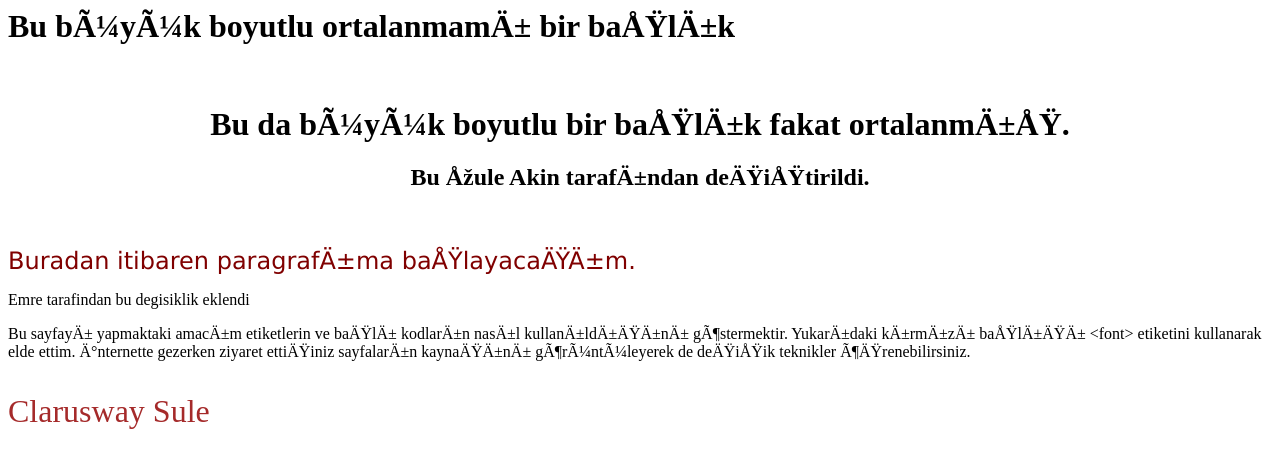
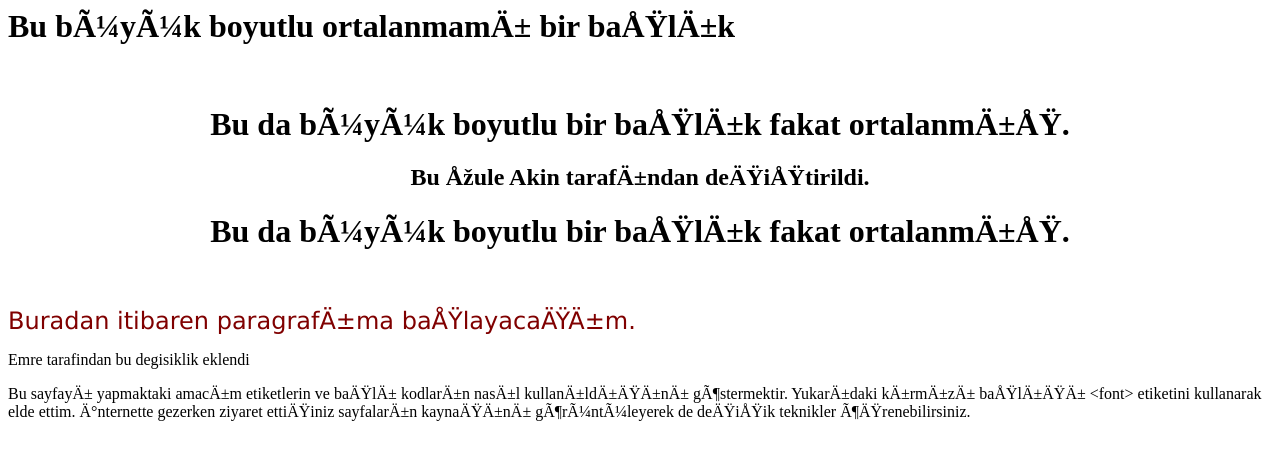
Before and after one commit to Clarusway-Sule/deneme3, a plain HTML site: page index.html in a window 1280 px wide. Shown: the top 450 px of the page. Drawn offline with Linux system fonts and the light colour scheme.

Commit message:
sule 2. değişiklik

```diff
--- a/index.html
+++ b/index.html
@@ -16,6 +16,8 @@
 
 
       <h2> Bu Şule Akin tarafından değiştirildi.</h2>
+
+      <h1> Bu da büyük boyutlu bir başlık fakat ortalanmış.</h1>
 
     </center>
 
```
